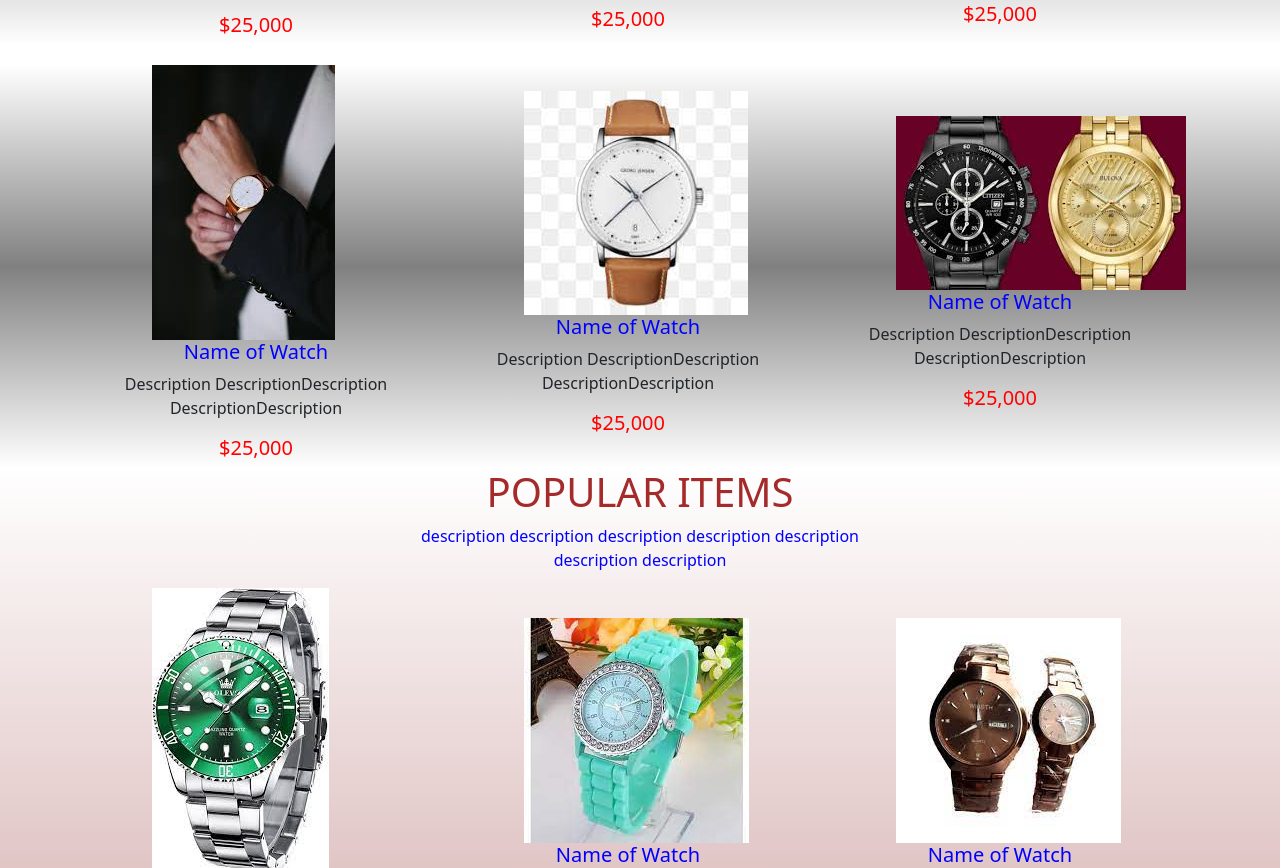
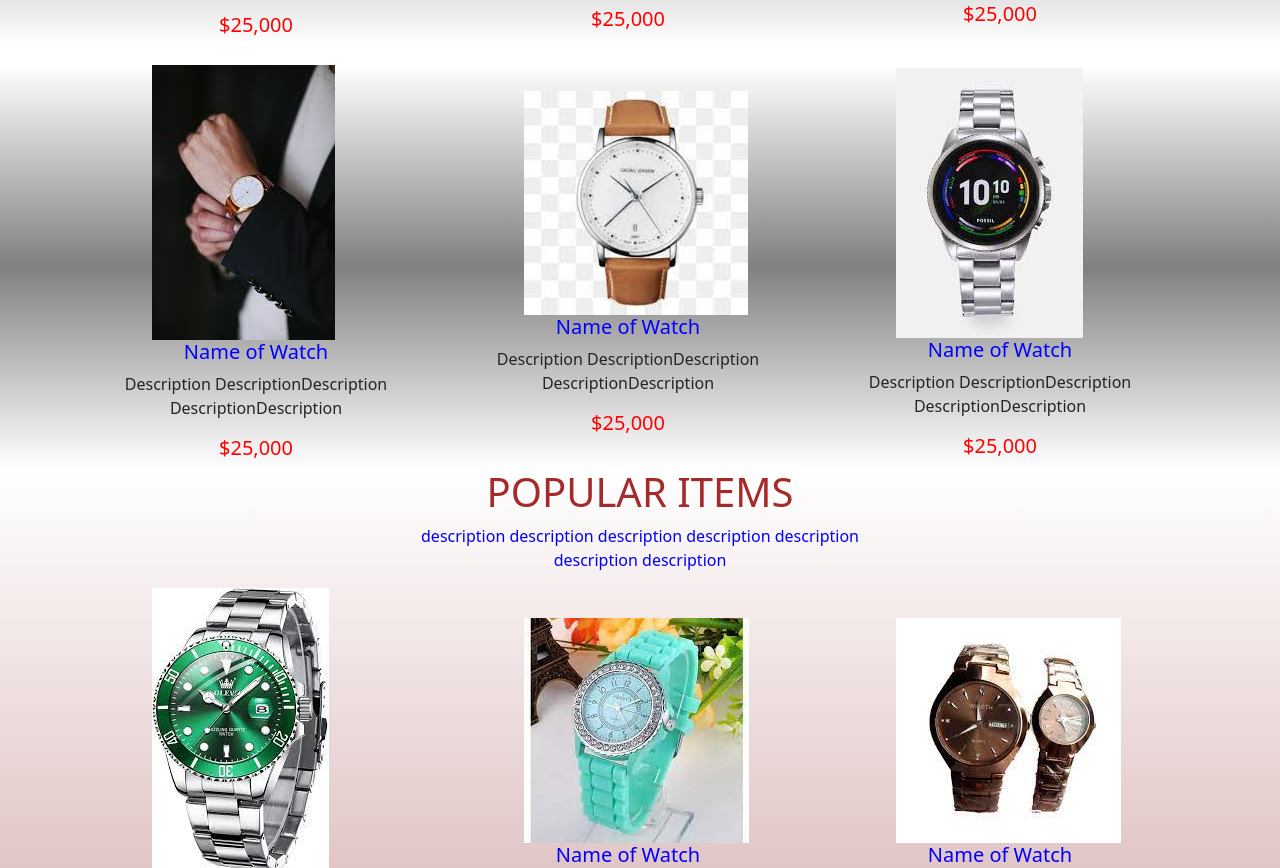
Before and after one commit to skkittish/wristwatch-sales-landing-page, a plain HTML site: page index.html in a window 1280 px wide. Shown: the part 1131-1999 px from the top of the page. Drawn offline with nearby package versions, Linux system fonts and the light colour scheme.

Commit message:
Update index.html

```diff
--- a/index.html
+++ b/index.html
@@ -123,7 +123,7 @@
                         <h5 style="color: red;">$25,000</h5>
                     </div>
                  <div class="col-lg-4 col-md-4 col-sm-4 col-xs-4 hero-text" >
-                    <img src="watch6.jpg">
+                    <img src="watch0.jpg">
                     <h5 style="color: blue;">Name of Watch</h5>
                     <p>Description DescriptionDescription<br>DescriptionDescription</p>
                     <h5 style="color: red;">$25,000</h5>
```
